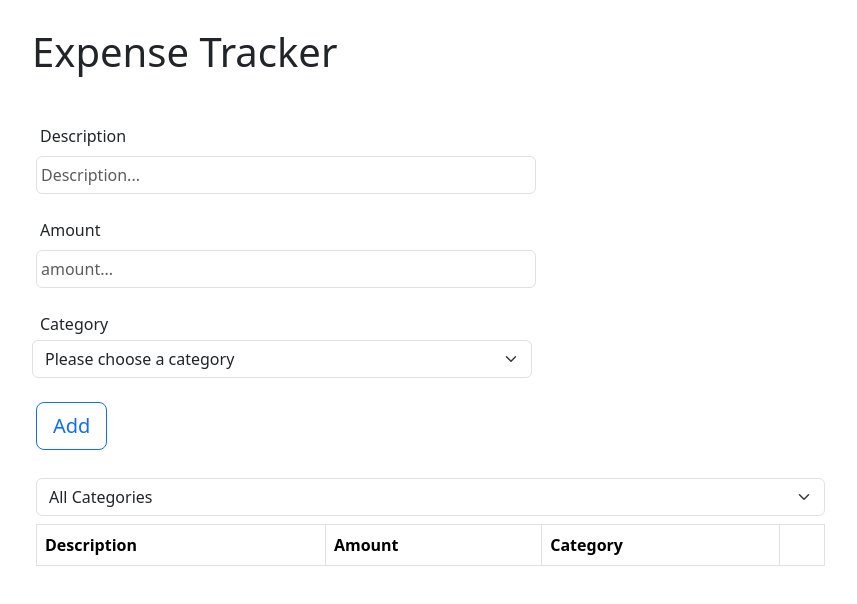
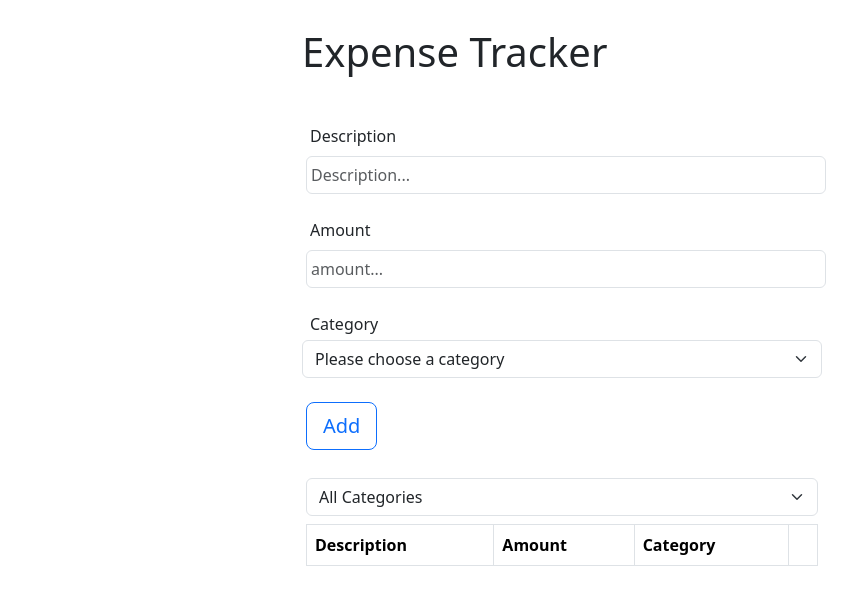
Before and after one commit to AskXclaim/cwm-react-typescript, a React (Vite) app in the folder projects/expense_tracker/: page / in a window 1280 px wide. Shown: the top 604 px of the page, without its empty margins (78-935 px from the left). Built offline with nearby package versions, Linux system fonts and the light colour scheme; what short-unique-id would draw is missing.

Commit message:
Add Total expense functionality

```diff
--- /dev/null
+++ b/projects/expense_tracker/src/ExpenseApp.css
@@ -0,0 +1,6 @@
+.max-width-500px{
+    max-width: 600px;
+}
+.min-width-300px{
+    min-width: 450px;
+}
--- a/projects/expense_tracker/src/ExpenseApp.tsx
+++ b/projects/expense_tracker/src/ExpenseApp.tsx
@@ -1,3 +1,4 @@
+import "./ExpenseApp.css";
 import {Header} from "./components";
 import {type ExpenseListDataType} from "./";
 import {ExpenseForm, type ExpenseFormDataType} from "./components/ExpenseForm";
@@ -20,7 +21,7 @@ const ExpenseApp = () => {
         setExpenseList(expenseList.filter(item => item.id !== expenseId));
     }
     return (
-        <div className="container">
+        <div className="container max-width-500px min-width-300px">
             <Header text={"Expense Tracker"}/>
             <div className="m-4">
                 <ExpenseForm onAddExpense={handleAddExpense}/>
--- a/projects/expense_tracker/src/components/ExpenseForm/ExpenseForm.css
+++ /dev/null
@@ -1,4 +0,0 @@
-.min-width-400px{
-    min-width: 400px;
-    width:500px;
-}
--- a/projects/expense_tracker/src/components/ExpenseForm/ExpenseForm.tsx
+++ b/projects/expense_tracker/src/components/ExpenseForm/ExpenseForm.tsx
@@ -1,11 +1,10 @@
-import "./ExpenseForm.css"
 import {
     ExpenseFormSchema,
     ExpenseFormInputGroup,
     ExpenseFormSelectGroup,
     getCategoriesAsObjectArray, type ExpenseFormDataType, type ExpenseFormProps
 } from "./";
-import {useForm, type SubmitHandler, type FieldValues} from "react-hook-form";
+import {useForm, type SubmitHandler} from "react-hook-form";
 
 import {zodResolver} from "@hookform/resolvers/zod";
 
@@ -13,7 +12,7 @@ const getSelectData = () =>
     [{value: "", text: "Please choose a category"}, ...getCategoriesAsObjectArray()]
 
 const ExpenseForm = ({onAddExpense}:ExpenseFormProps) => {
-    const handleAddExpense: SubmitHandler<ExpenseFormDataType> = (data: FieldValues) => {
+    const handleAddExpense: SubmitHandler<ExpenseFormDataType> = (data: ExpenseFormDataType) => {
        onAddExpense(data);
     }
     const {
@@ -23,7 +22,7 @@ const ExpenseForm = ({onAddExpense}:ExpenseFormProps) => {
     } = useForm<ExpenseFormDataType>({resolver: zodResolver(ExpenseFormSchema)});
     return (
         <form onSubmit={handleSubmit(handleAddExpense)}>
-            <div className="min-width-400px d-flex flex-column align-items-start m-1">
+            <div className="d-flex flex-column align-items-start m-1">
                 <ExpenseFormInputGroup labelDescription="Description" inputId="description"
                                        placeholder="Description..." inputType="text" register={register}
                                        errors={errors}/>
--- a/projects/expense_tracker/src/components/ExpenseForm/ExpenseFormDataType.ts
+++ b/projects/expense_tracker/src/components/ExpenseForm/ExpenseFormDataType.ts
@@ -1,2 +1,3 @@
 import {z} from "zod";
+import type {ExpenseFormSchema} from "./";
 export type ExpenseFormDataType = z.infer<typeof ExpenseFormSchema>;
--- a/projects/expense_tracker/src/components/ExpenseForm/Props/ExpenseFormProps.ts
+++ b/projects/expense_tracker/src/components/ExpenseForm/Props/ExpenseFormProps.ts
@@ -1,3 +1,5 @@
+import type {ExpenseFormDataType} from "../";
+
 export type ExpenseFormProps={
-    onAddExpense:(data:ExpenseFormProps)=>void,
+    onAddExpense:(data:ExpenseFormDataType)=>void,
 }
--- a/projects/expense_tracker/src/components/ExpenseList/ExpenseList.tsx
+++ b/projects/expense_tracker/src/components/ExpenseList/ExpenseList.tsx
@@ -1,9 +1,22 @@
-import {getCategoriesAsObjectArray, ExpenseListSelectCategory, ExpenseItem, type ExpenseListProps} from "./index.ts";
+import {
+    getCategoriesAsObjectArray,
+    ExpenseListSelectCategory,
+    ExpenseItem,
+    type ExpenseListProps,
+    ExpenseTotal
+} from "./index.ts";
 
 const ExpenseList = ({items, onDeleteExpense}: ExpenseListProps) => {
+
+    const getTotal = () => {
+        return items.reduce((acc, {amount}) => {
+            return acc + amount;
+        }, 0);
+    }
+
     return (<div className="d-flex flex-column align-items-start m-2 mt-4">
         <ExpenseListSelectCategory id="expenseListCategories" options={getCategoriesAsObjectArray()}/>
-        <table className="table table-bordered w-75">
+        <table className="table table-bordered">
             <thead>
             <tr>
                 <th scope="col">Description</th>
@@ -18,6 +31,9 @@ const ExpenseList = ({items, onDeleteExpense}: ExpenseListProps) => {
                                      currencySymbol={item.currencySymbol} amount={item.amount}
                                      category={item.category} onDeleteExpense={onDeleteExpense}/>);
             })}
+            {items?.length > 0 && (
+                <ExpenseTotal description="Total" amount={getTotal().toFixed(2)} currencySymbol="£"/>
+            )}
             </tbody>
         </table>
     </div>)
--- a/projects/expense_tracker/src/components/ExpenseList/ExpenseListSelectCategory.tsx
+++ b/projects/expense_tracker/src/components/ExpenseList/ExpenseListSelectCategory.tsx
@@ -2,7 +2,7 @@ import type {ExpenseListCategoryProps} from "./";
 
 const ExpenseListSelectCategory = ({id, options}: ExpenseListCategoryProps) => {
     return (
-        <div className="d-flex justify-content-start mb-2 w-75">
+        <div className="d-flex justify-content-start mb-2 w-100">
             <select className="form-select" id={id}>
                 {
                     options.map(option => {
--- /dev/null
+++ b/projects/expense_tracker/src/components/ExpenseList/ExpenseTotal.tsx
@@ -0,0 +1,17 @@
+type ExpenseTotalProps = {
+    description: string;
+    currencySymbol: string;
+    amount: string;
+}
+const ExpenseTotal = ({description, currencySymbol, amount}: ExpenseTotalProps) => {
+    return (
+        <tr className="col">
+            <td>{description}</td>
+            <td>{currencySymbol}{amount}</td>
+            <td></td>
+            <td></td>
+        </tr>
+    );
+}
+
+export default ExpenseTotal;
--- a/projects/expense_tracker/src/components/ExpenseList/index.ts
+++ b/projects/expense_tracker/src/components/ExpenseList/index.ts
@@ -5,6 +5,11 @@ import type {ExpenseListCategoryProps} from "./Props/ExpenseListCategoryProps.ts
 import type {ExpenseListProps} from "./Props/ExpenseListProps.ts";
 import ExpenseListSelectCategory from "./ExpenseListSelectCategory.tsx";
 import ExpenseItem from "./ExpenseItem.tsx";
+import ExpenseTotal from "./ExpenseTotal.tsx";
 import ExpenseList from "./ExpenseList";
-export {expenseListDummyData,Categories,getCategoriesAsObjectArray,ExpenseListSelectCategory,ExpenseItem,ExpenseList}
+
+export {
+    expenseListDummyData, Categories, getCategoriesAsObjectArray,
+    ExpenseListSelectCategory, ExpenseItem, ExpenseTotal, ExpenseList
+}
 export type {ExpenseItemProps, ExpenseListCategoryProps, ExpenseListProps}
```
